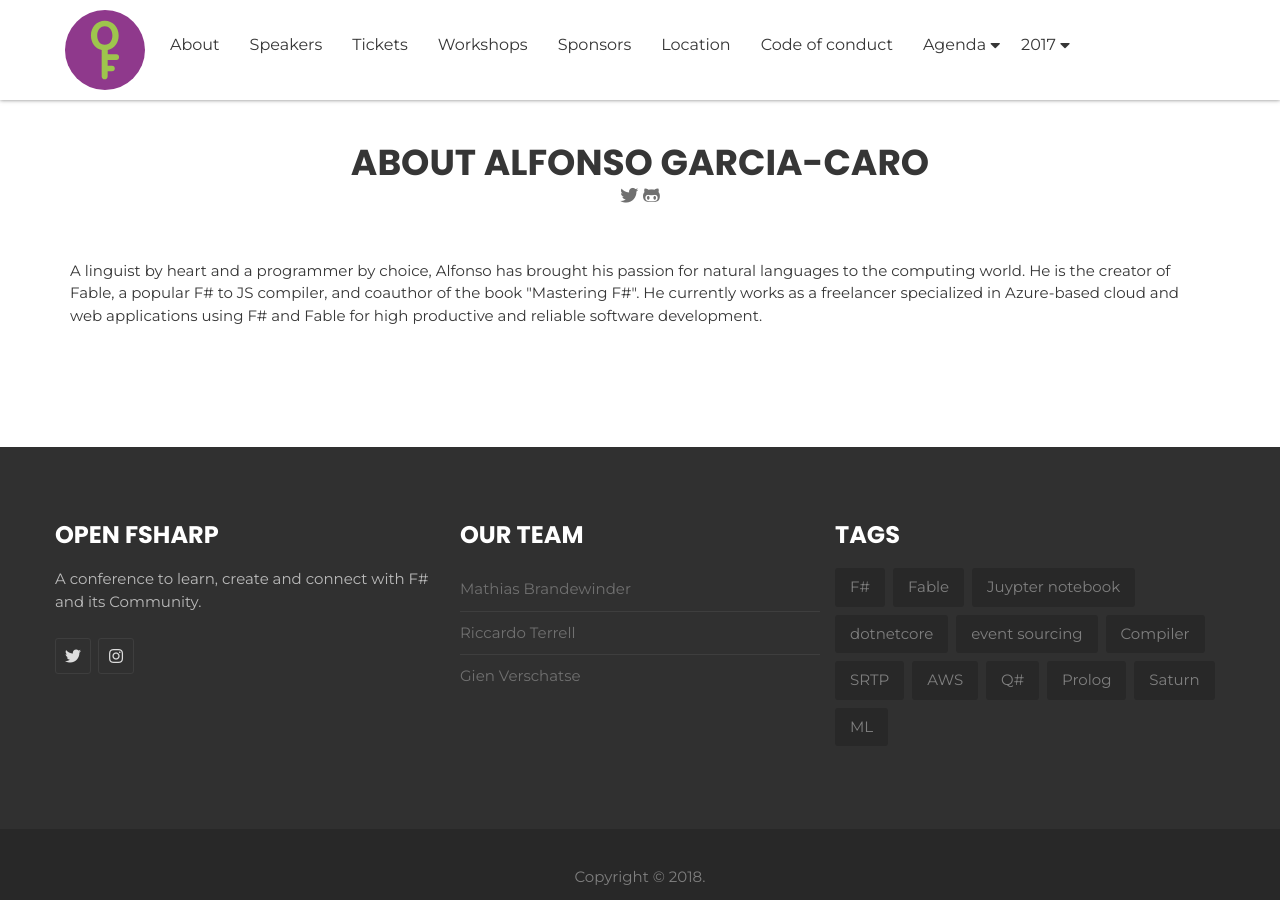
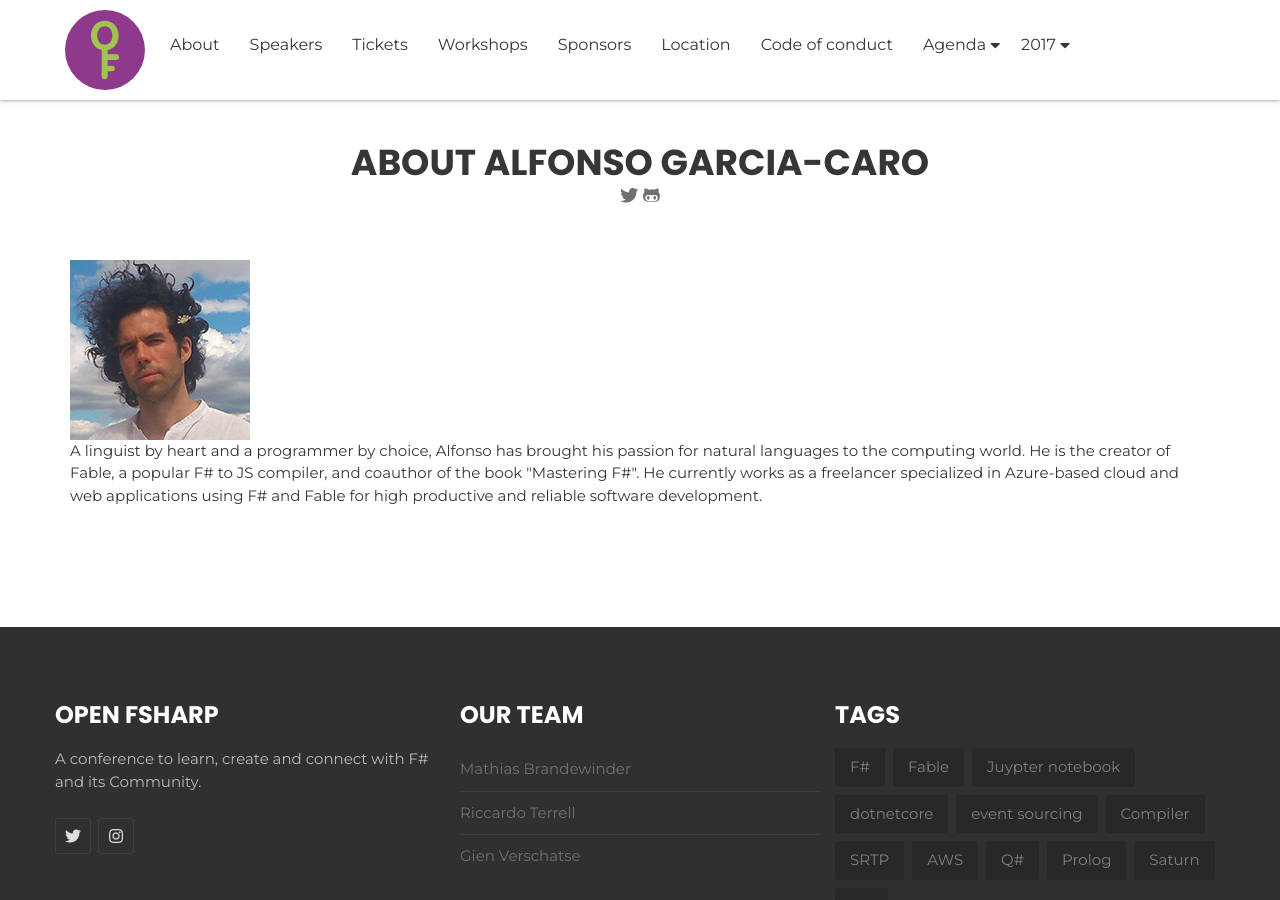
Before and after one commit to open-fsharp/open-fsharp.github.io, a Jekyll site: the page built from speakers/alfonso-garcia-caro.md, in a window 1280 px wide and 900 px high, scrolled down 673 px. Built offline with Jekyll 4.4.1, drawn with Linux system fonts in a browser that asks for light colours; nearby versions of some CDN libraries; comment, search, counter and statistics services are not loaded.

Commit message:
add picture of speaker

```diff
--- a/speakers/alfonso-garcia-caro.md
+++ b/speakers/alfonso-garcia-caro.md
@@ -44,6 +44,9 @@ category: Creator of Fable
             </div>
             <div>
                 <p>
+                    <img src="{{ site.baseurl }}public/assets/speakers/2018/alfonso-garcia-caro.jpg" alt="Alfonso Garcia Caro" />
+                </p>
+                <p>
                     A linguist by heart and a programmer by choice, Alfonso has brought his passion for natural languages to the computing world. He is the creator of Fable, a popular F# to JS compiler, and coauthor of the book "Mastering F#". He currently works as a freelancer specialized in Azure-based cloud and web applications using F# and Fable for high productive and reliable software development.
                 </p>
             </div>
```
